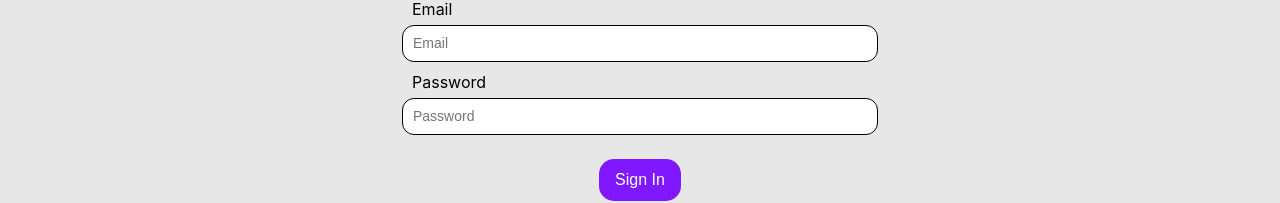
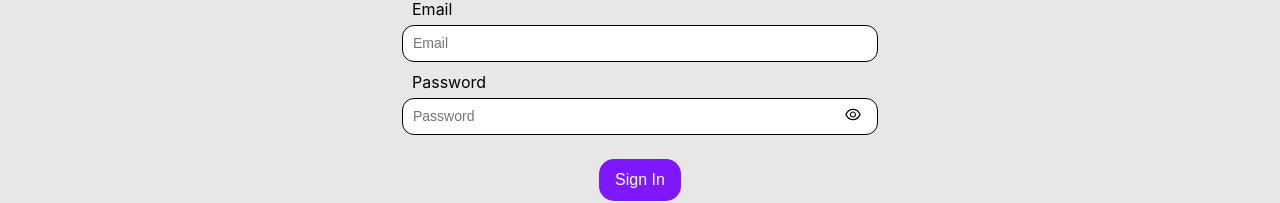
Before and after one commit to kiz0r/react-formik, a React (Vite) app: page /signIn in a window 1280 px wide. Shown: the part 347-550 px from the top of the page. Built offline with nearby package versions, Linux system fonts and the light colour scheme.

Commit message:
upgrade SignInForm

```diff
--- a/package.json
+++ b/package.json
@@ -10,7 +10,7 @@
     "lint": "eslint src --ext js,jsx --report-unused-disable-directives --max-warnings 0",
     "preview": "vite preview",
     "predeploy": "npm run build",
-    "deploy": "gh-pages -d build"
+    "deploy": "gh-pages -d dist"
   },
   "dependencies": {
     "classnames": "^2.3.2",
--- a/src/components/SignInForm/index.jsx
+++ b/src/components/SignInForm/index.jsx
@@ -1,9 +1,10 @@
 import { Form, Formik } from 'formik';
 import { SIGNIN_VALIDATION_SCHEMA } from '../../utils/validate/validationSchemas';
 import FormInput from '../FormInput';
+import PasswordInput from '../PasswordInput';
 import styles from '../../common/styles/FormStyles.module.sass';
 import { FormContext } from '../../contexts';
-import { useContext } from 'react';
+import { useContext, useState } from 'react';
 
 const { submitBtn, form, formTitle, formWrapper } = styles;
 
@@ -15,7 +16,7 @@ const classes = {
   invalid: styles.invalid,
 };
 
-const SignInForm = ({ title, description }) => {
+const SignInForm = () => {
   const signInFormInitialValues = {
     email: '',
     password: '',
@@ -26,6 +27,7 @@ const SignInForm = ({ title, description }) => {
   };
 
   const { signInTitle, signInDesc } = useContext(FormContext);
+  const [isShownPassword, setIsShownPassword] = useState(false);
 
   return (
     <div className={formWrapper}>
@@ -46,11 +48,11 @@ const SignInForm = ({ title, description }) => {
             placeholder="Email"
             classes={classes}
           />
-          <FormInput
+          <PasswordInput
             label="Password"
             name="password"
-            type="password"
             placeholder="Password"
+            isShown={[isShownPassword, setIsShownPassword]}
             classes={classes}
           />
           <button type="submit" className={submitBtn}>
```
